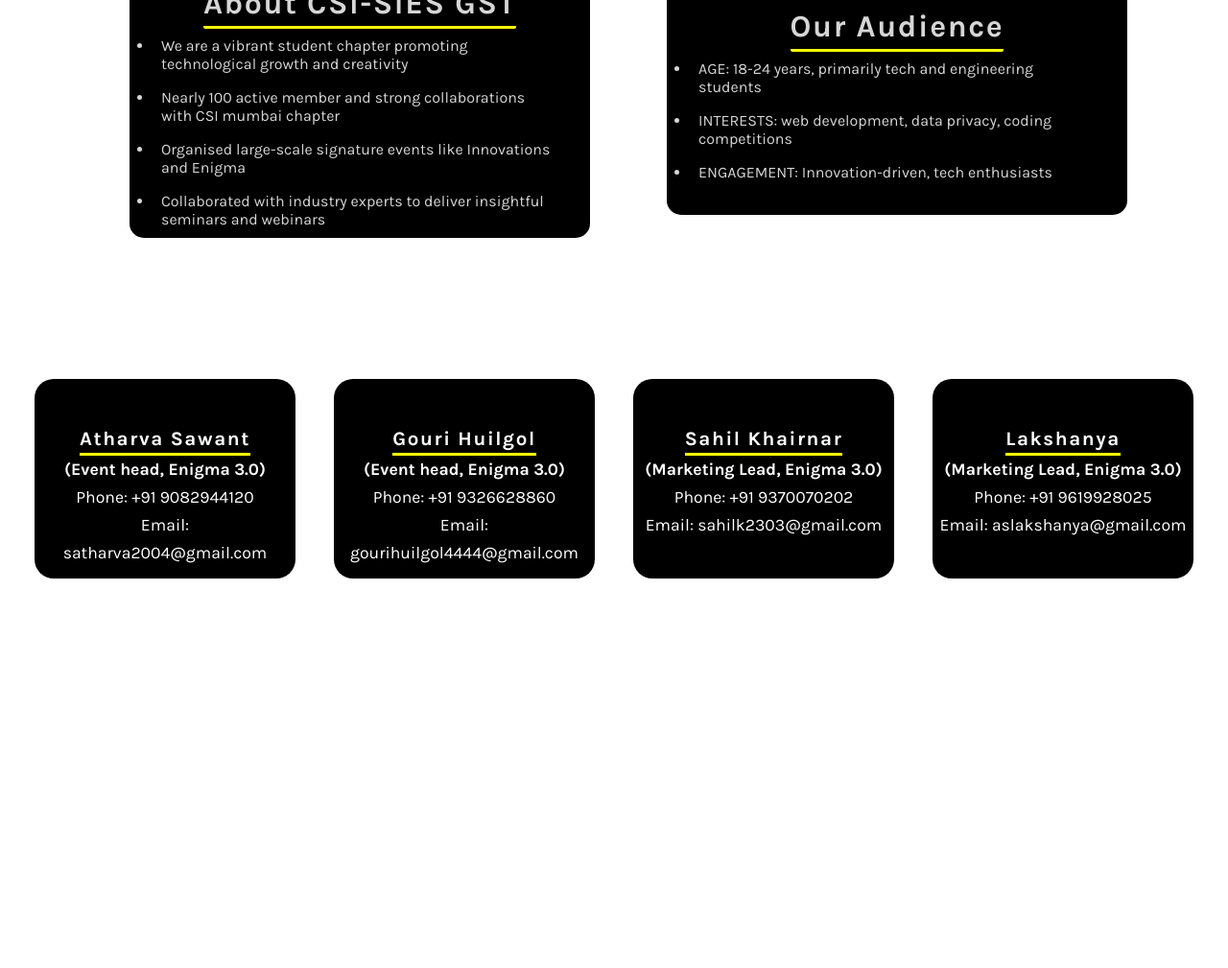
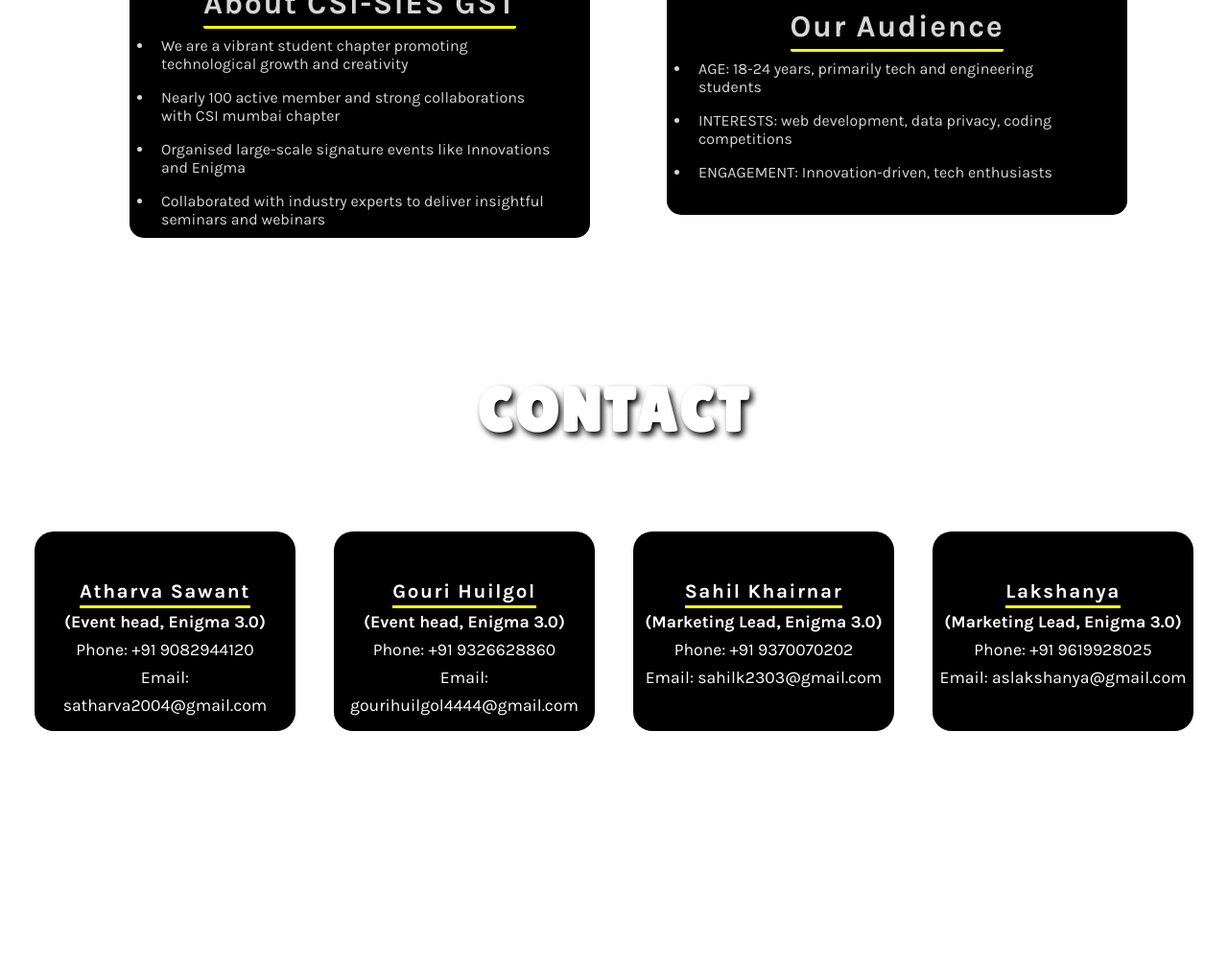
Before and after one commit to Rehan-Aditya8/CSI-Project, a plain HTML site: page csi_proj/index.html in a window 1280 px wide. Shown: the part 1405-2414 px from the top of the page at 96% size. Before the commit the page ends 2252 px from the top, so only its background shows below. Drawn offline with Linux system fonts and the light colour scheme.

Commit message:
add style

```diff
--- a/csi_proj/style.css
+++ b/csi_proj/style.css
@@ -273,13 +273,23 @@ a {
     padding: 8px;
 }
 
+/* Contact */
 .contacts{
     display: flex;
     flex-direction: column;
     justify-content: center;
     align-items: center;
     text-align: center;
+    height: 100vh;
     color: white;
+}
+
+.contacts .contact-name  {
+    font-family: "Lilita One", sans-serif;
+    font-size:2rem;
+    text-shadow: black 3px 4px 6px;
+    padding: 20px 10px;
+    letter-spacing: 0.2rem;
 }
 
 .contacts .contact-container{
```
